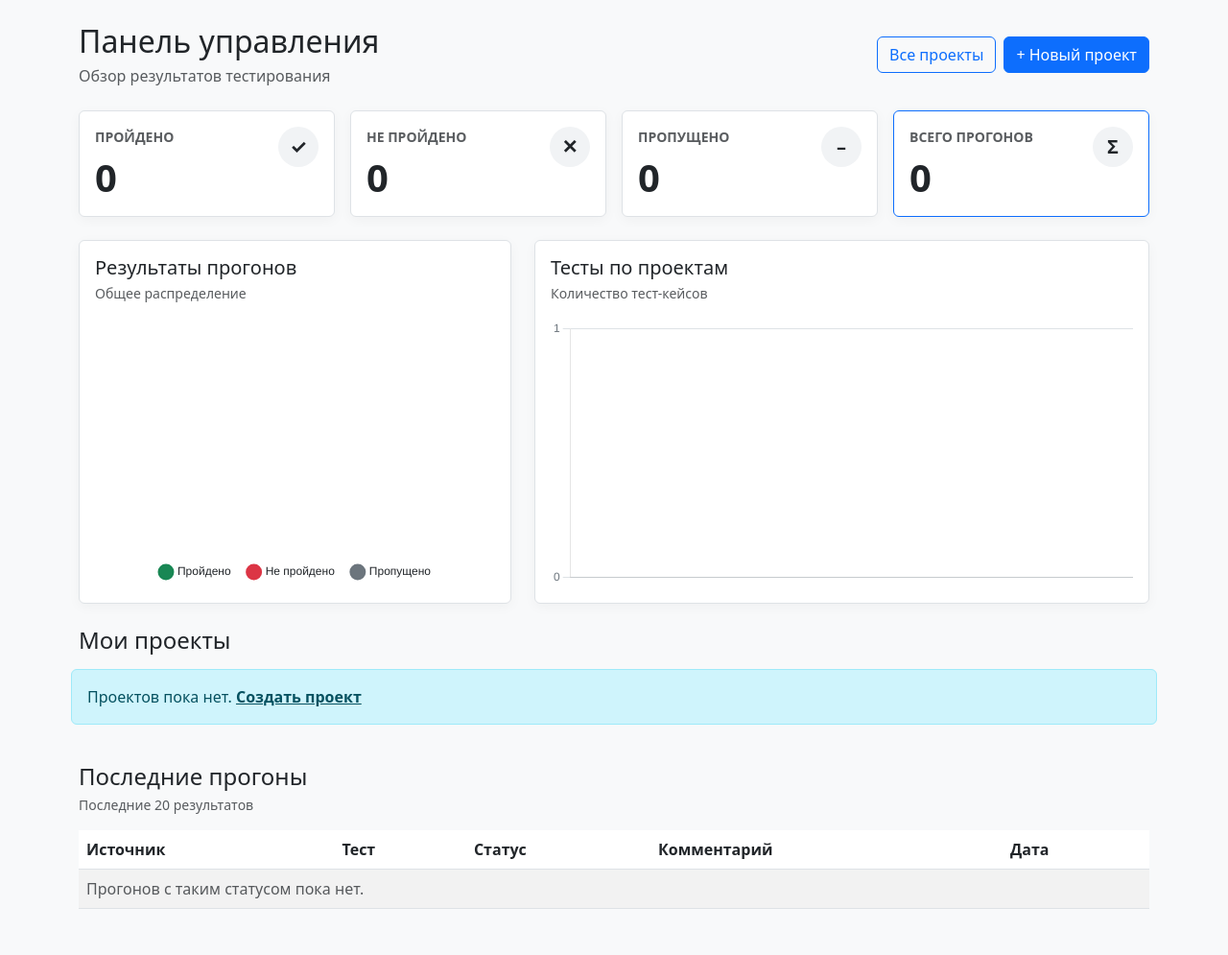
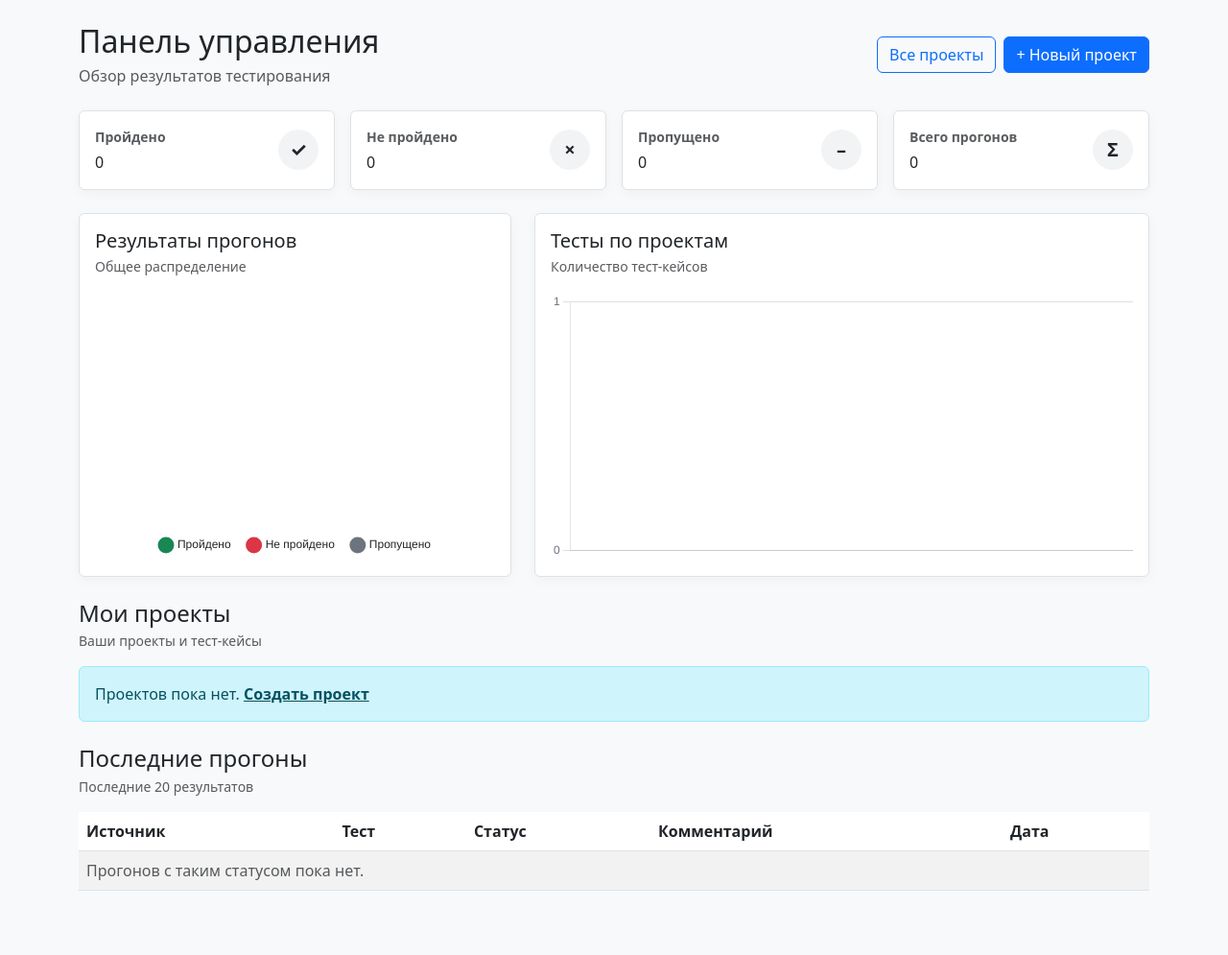
Before and after one commit to 254852bm/test_runner_web, a Flask app: page /dashboard in a window 1280 px wide. Shown: the part 69-1064 px from the top of the page at 96% size. After the commit the page ends 997 px from the top, so only its background shows below. Run offline with Flask 3, Linux system fonts and the light colour scheme; the visitor is signed in with stand-in values (Sample User, id 1); data that the repository does not hold is empty; some libraries are stand-ins or nearby versions.

Commit message:
Polish dashboard stats and project cards

```diff
--- a/templates/dashboard.html
+++ b/templates/dashboard.html
@@ -11,34 +11,34 @@
     </div>
 </div>
 
-<div class="row g-3 mb-4">
-    {% for status, label, icon in [('PASS', 'Пройдено', '✓'), ('FAIL', 'Не пройдено', '✕'), ('SKIP', 'Пропущено', '–')] %}
-    <div class="col-sm-6 col-xl-3">
+<div class="row g-2 g-lg-3 mb-4 dashboard-stats">
+    {% for status, label, icon in [('PASS', 'Пройдено', '✓'), ('FAIL', 'Не пройдено', '×'), ('SKIP', 'Пропущено', '–')] %}
+    <div class="col-6 col-xl-3">
         <a href="{{ url_for('main.dashboard', status=status) }}" class="text-decoration-none text-reset">
-            <div class="card dashboard-stat-card h-100 {% if status_filter == status %}border-primary{% endif %}">
-                <div class="card-body">
-                    <div class="d-flex justify-content-between align-items-start">
-                        <div>
-                            <div class="small text-muted text-uppercase fw-semibold">{{ label }}</div>
-                            <div class="display-6 fw-bold mt-2">{{ stats[status] }}</div>
+            <div class="card dashboard-stat-card dashboard-stat-card--{{ status|lower }} h-100 {% if status_filter == status %}dashboard-stat-card--active{% endif %}">
+                <div class="card-body py-3 px-3">
+                    <div class="d-flex justify-content-between align-items-center gap-2">
+                        <div class="min-w-0">
+                            <div class="small text-muted fw-semibold">{{ label }}</div>
+                            <div class="dashboard-stat-value mt-1">{{ stats[status] }}</div>
                         </div>
-                        <div class="dashboard-stat-icon">{{ icon }}</div>
+                        <span class="dashboard-stat-icon" aria-hidden="true">{{ icon }}</span>
                     </div>
                 </div>
             </div>
         </a>
     </div>
     {% endfor %}
-    <div class="col-sm-6 col-xl-3">
+    <div class="col-6 col-xl-3">
         <a href="{{ url_for('main.dashboard') }}" class="text-decoration-none text-reset">
-            <div class="card dashboard-stat-card h-100 {% if not status_filter %}border-primary{% endif %}">
-                <div class="card-body">
-                    <div class="d-flex justify-content-between align-items-start">
-                        <div>
-                            <div class="small text-muted text-uppercase fw-semibold">Всего прогонов</div>
-                            <div class="display-6 fw-bold mt-2">{{ stats.TOTAL }}</div>
+            <div class="card dashboard-stat-card dashboard-stat-card--total h-100 {% if not status_filter %}dashboard-stat-card--active{% endif %}">
+                <div class="card-body py-3 px-3">
+                    <div class="d-flex justify-content-between align-items-center gap-2">
+                        <div class="min-w-0">
+                            <div class="small text-muted fw-semibold">Всего прогонов</div>
+                            <div class="dashboard-stat-value mt-1">{{ stats.TOTAL }}</div>
                         </div>
-                        <div class="dashboard-stat-icon">Σ</div>
+                        <span class="dashboard-stat-icon" aria-hidden="true">Σ</span>
                     </div>
                 </div>
             </div>
@@ -75,28 +75,36 @@
     </div>
 </div>
 
-<h4 class="mb-3">Мои проекты</h4>
-<div class="row g-3 mb-4">
+<div class="d-flex justify-content-between align-items-center mb-3">
+    <div>
+        <h4 class="mb-1">Мои проекты</h4>
+        <div class="text-muted small">Ваши проекты и тест-кейсы</div>
+    </div>
+</div>
+<div class="row g-2 g-lg-3 mb-4 dashboard-projects">
 {% for project in projects %}
-    <div class="col-md-4">
+    <div class="col-sm-6 col-xl-4">
         <div class="card h-100 project-dashboard-card">
-            <div class="card-body d-flex flex-column">
-                <div class="d-flex justify-content-between gap-2">
-                    <h5 class="project-name mb-1">{{ project.name }}</h5>
-                    <span class="badge text-bg-primary align-self-start">{{ project.test_cases|length }}</span>
+            <div class="card-body d-flex flex-column p-3">
+                <div class="d-flex justify-content-between align-items-start gap-2 mb-2">
+                    <h5 class="project-name project-dashboard-title mb-0">{{ project.name }}</h5>
+                    <span class="project-test-count" title="{{ project.test_cases|length }} тест-кейсов">
+                        {{ project.test_cases|length }} <span>тест-к.</span>
+                    </span>
                 </div>
-                <p class="text-muted small">тест-кейсов</p>
                 <div class="action-buttons mt-auto">
-                    <a href="{{ url_for('main.project_detail', project_id=project.id) }}" class="btn btn-primary">Открыть проект</a>
-                    <a href="{{ url_for('main.run_tests', project_id=project.id) }}" class="btn btn-success">Запустить прогон</a>
+                    <a href="{{ url_for('main.project_detail', project_id=project.id) }}" class="btn btn-sm btn-primary">Открыть</a>
+                    <a href="{{ url_for('main.run_tests', project_id=project.id) }}" class="btn btn-sm btn-success">Запустить прогон</a>
                 </div>
             </div>
         </div>
     </div>
 {% else %}
-    <div class="alert alert-info">
-        Проектов пока нет.
-        <a href="{{ url_for('main.create_project') }}" class="alert-link">Создать проект</a>
+    <div class="col-12">
+        <div class="alert alert-info mb-0">
+            Проектов пока нет.
+            <a href="{{ url_for('main.create_project') }}" class="alert-link">Создать проект</a>
+        </div>
     </div>
 {% endfor %}
 </div>
```
